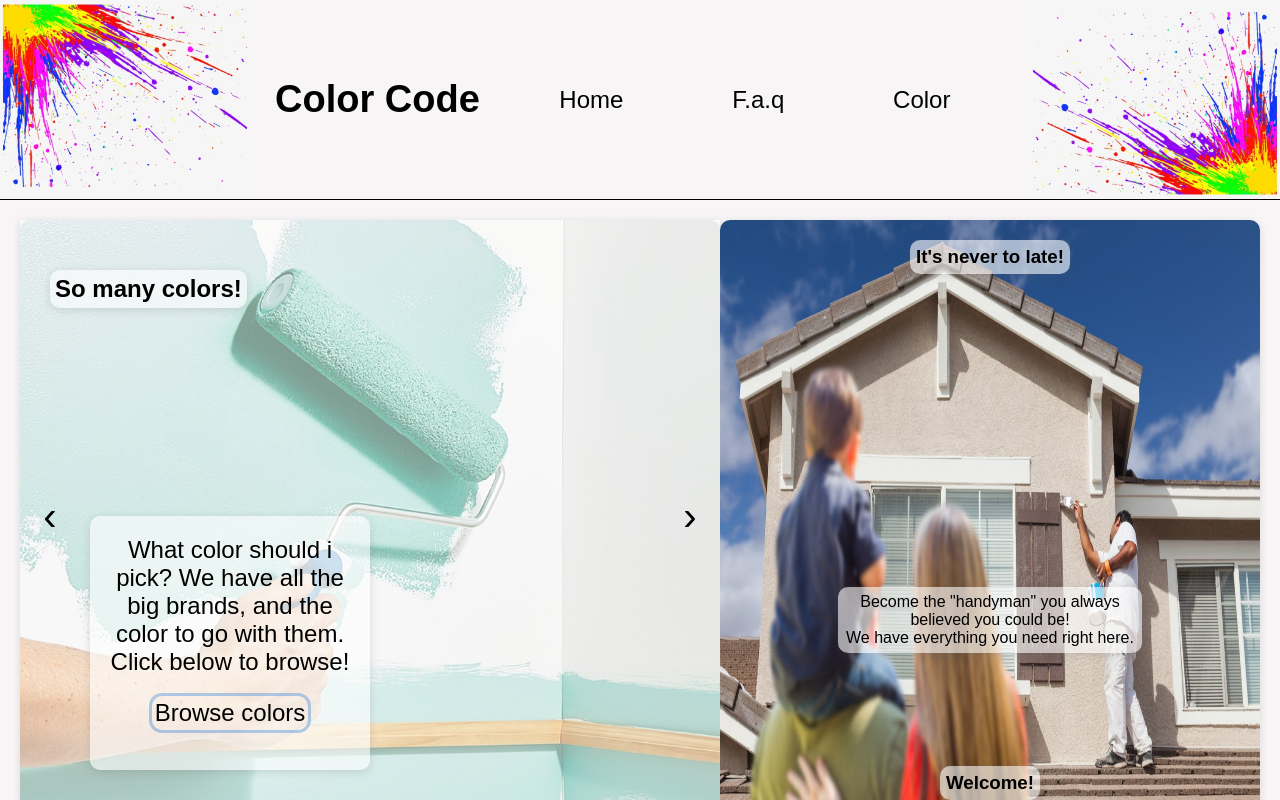
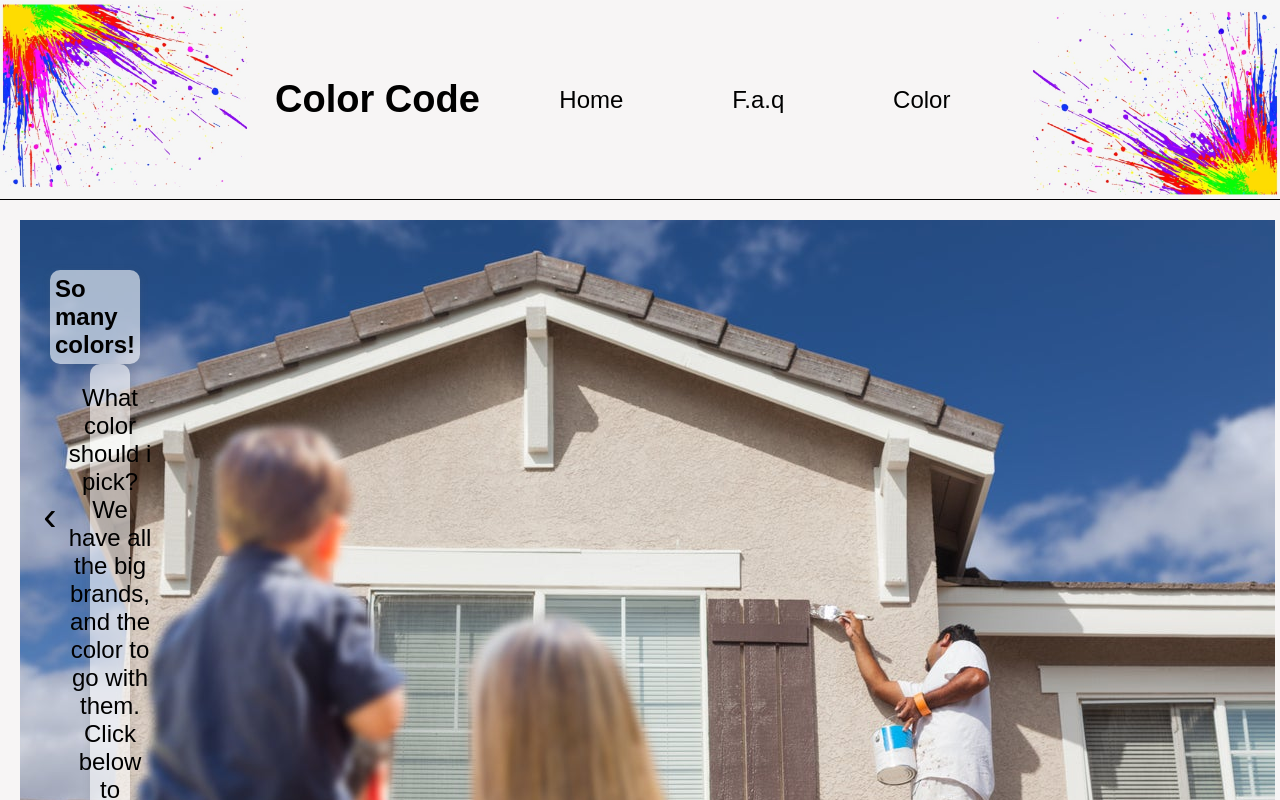
Before and after one commit to erikdalgrund/examen22, a React (Create React App) app: page / in a window 1280 px wide. Shown: the top 800 px of the page. Built offline with nearby package versions, Linux system fonts and the light colour scheme; a web font is replaced by a local one.

Commit message:
examen[017] Chore: Changed structure

```diff
--- a/src/components/cards/card/CardInfo.jsx
+++ b/src/components/cards/card/CardInfo.jsx
@@ -1,15 +1,15 @@
 import React from 'react'
 
-function CardInfo({imageSrc, title, content, contentSecond, outro}) {
+function CardInfo({imageSrc, title, content, contentSecond, outro, cssClass}) {
   return (
-    <div className='card-info'>
-        <img src={imageSrc} className="card-info--image"/>
-        <div className='card-info--wrapper'>
-            <h3 className='card-info--title'>
+    <div className={cssClass}>
+        <img src={imageSrc} className={cssClass + "--image"}/>
+        <div className={cssClass + "--wrapper"}>
+            <h3 className={cssClass + "--title"}>
                 {title}
             </h3>
 
-            <span className='card-info--items'>
+            <span className={cssClass + "--items"}>
                 <p>
                     {content}
                 </p>
@@ -17,7 +17,7 @@
                     {contentSecond}
                 </p>
             </span>
-            <span className='card-info--outro'>
+            <span className={cssClass + "--outro"}>
                 <h3>
                     {outro}
                 </h3>
--- a/src/components/cards/index.js
+++ b/src/components/cards/index.js
@@ -1,9 +1,11 @@
 import Widecard from "./wideCard";
 import CardInfo from "./card";
 import CardFaq from "./cardFaq";
+import CardImageText from "./card-image-and-text";
 
 export {
     Widecard,
     CardInfo,
-    CardFaq
+    CardFaq,
+    CardImageText
 }
```
